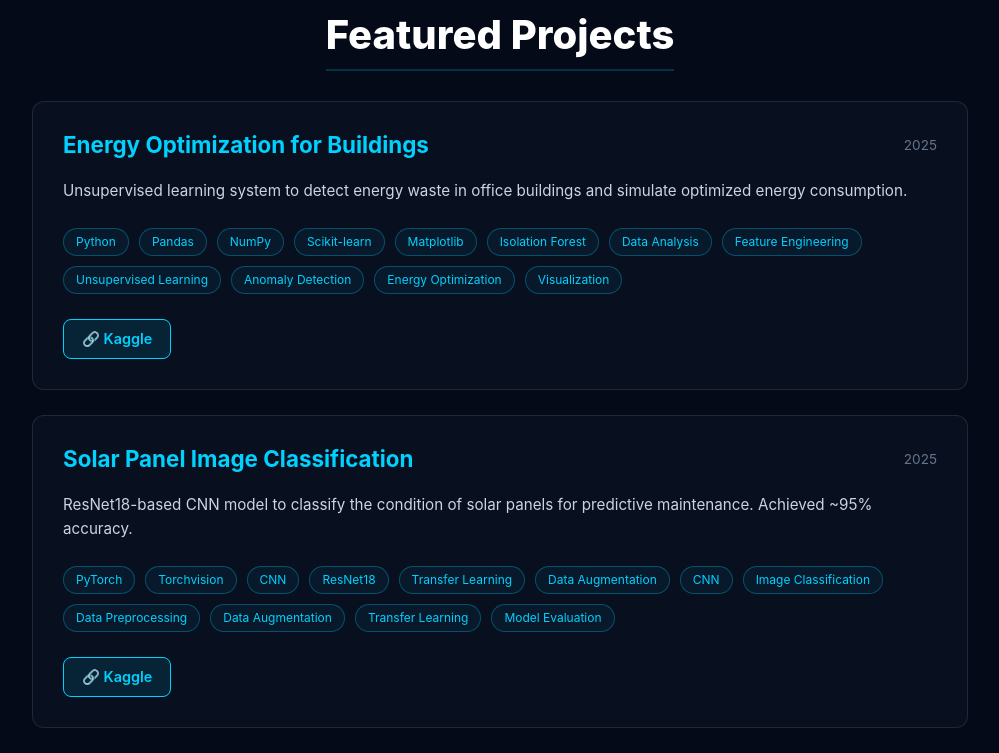
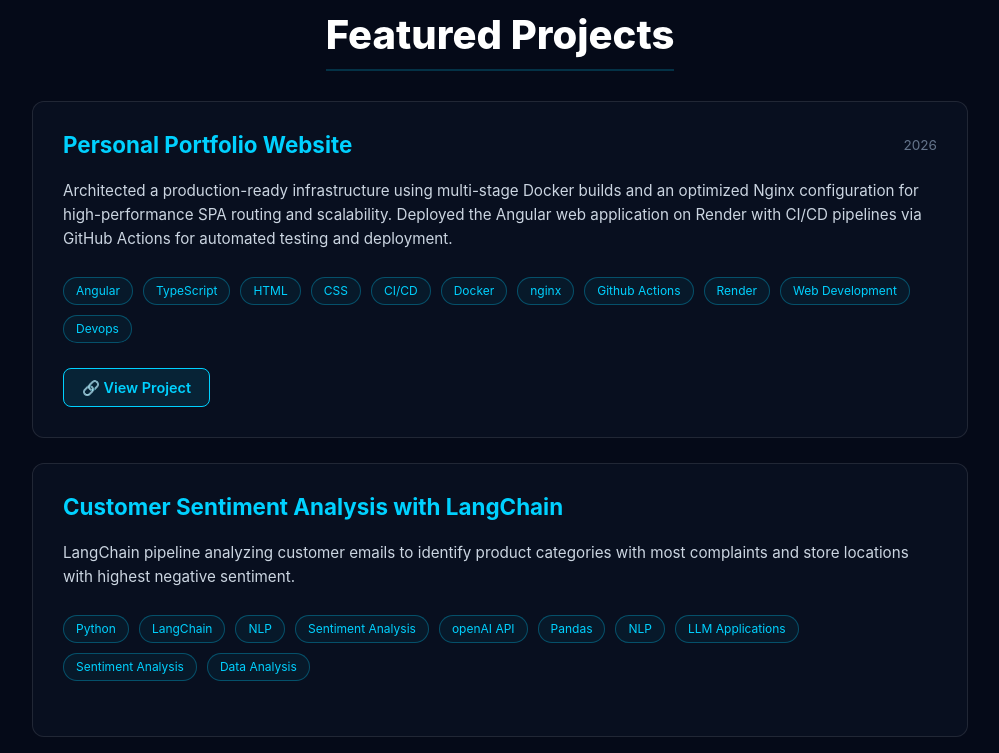
Before and after one commit to EyaTaktak/mon_portfolio, an Angular app: page / in a window 1280 px wide. Shown: the part 2200-2953 px from the top of the page, without its empty margins (140-1139 px from the left). Built offline with nearby package versions, Linux system fonts and the light colour scheme.

Commit message:
update projects with NVIDIA Projects

```diff
--- a/src/app/data.ts
+++ b/src/app/data.ts
@@ -125,6 +125,52 @@ export const EDUCATION = [
 // PROJECTS
 // ===========================
 export const PROJECTS = [
+  {
+    name: 'Personal Portfolio Website',
+    context: 'Personal Project',
+    description: `
+Architected a production-ready infrastructure using multi-stage Docker builds and an optimized Nginx configuration for
+high-performance SPA routing and scalability. Deployed the Angular web application on Render with CI/CD pipelines via GitHub Actions for automated testing and deployment.`,
+    date: '2026',
+    tools: [
+      'Angular',
+      'TypeScript',
+      'HTML',
+      'CSS',
+      "CI/CD",
+      "Docker",
+      "nginx","Github Actions",
+      "Render"
+    ],
+    skills: [
+      'Web Development',"Devops"
+    ],
+    link: 'https://eya-portfolio.onrender.com/'
+  },
+  {
+    name: 'Customer Sentiment Analysis with LangChain',
+    context: 'NVIDIA LLM Applications Course',
+    description: `
+LangChain pipeline analyzing customer emails to identify product categories with most complaints and store locations
+with highest negative sentiment.`,
+    tools: [
+      "Python",
+      "LangChain",
+      "NLP",
+      "Sentiment Analysis",
+      "openAI API",
+      "Pandas"
+    ],
+    skills: [
+      'NLP',
+      'LLM Applications',
+      'Sentiment Analysis',
+      'Data Analysis'
+
+    ],
+    link: ''
+  },
+
   {
     name: 'Energy Optimization for Buildings',
     context: 'Green AI Hackathon',
```
